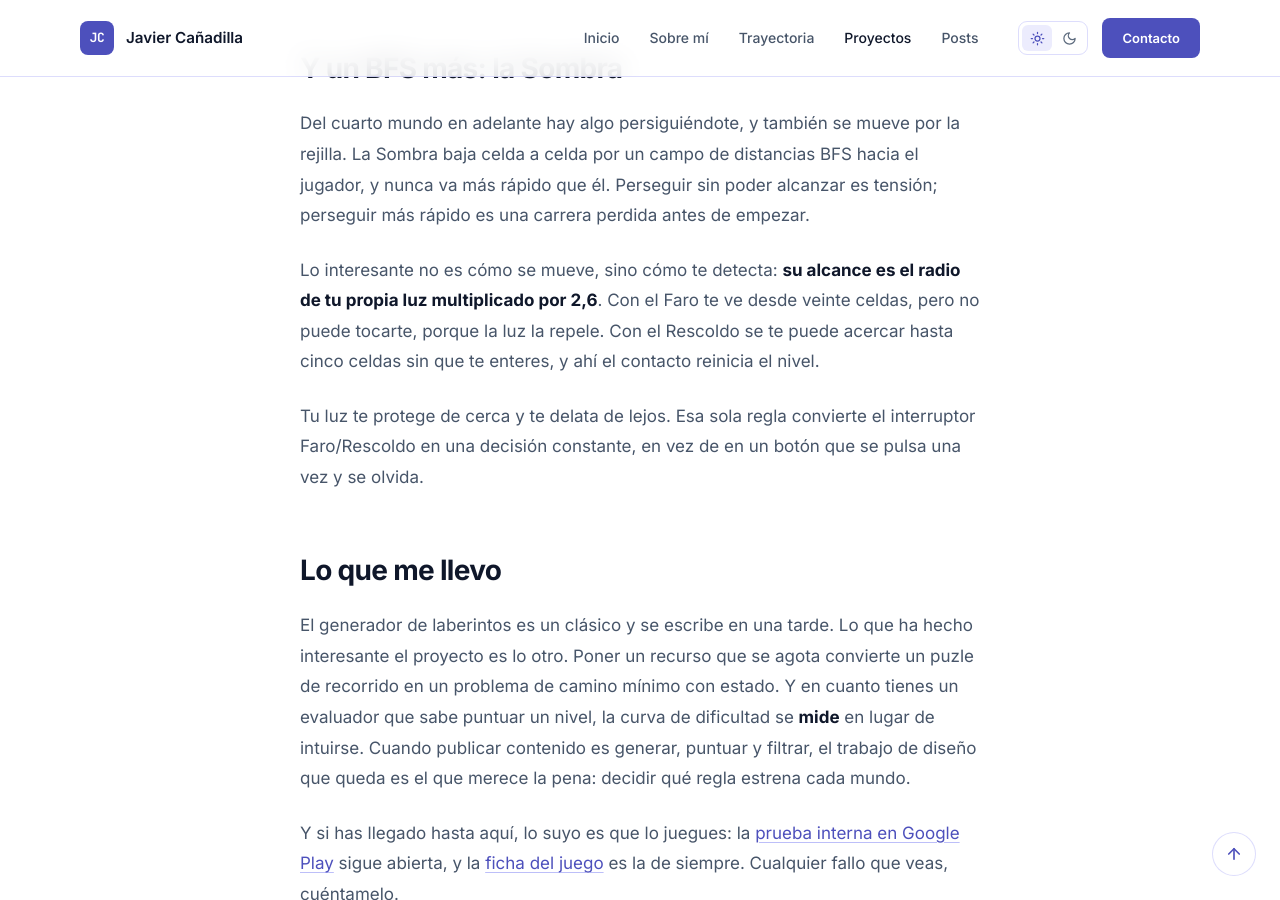
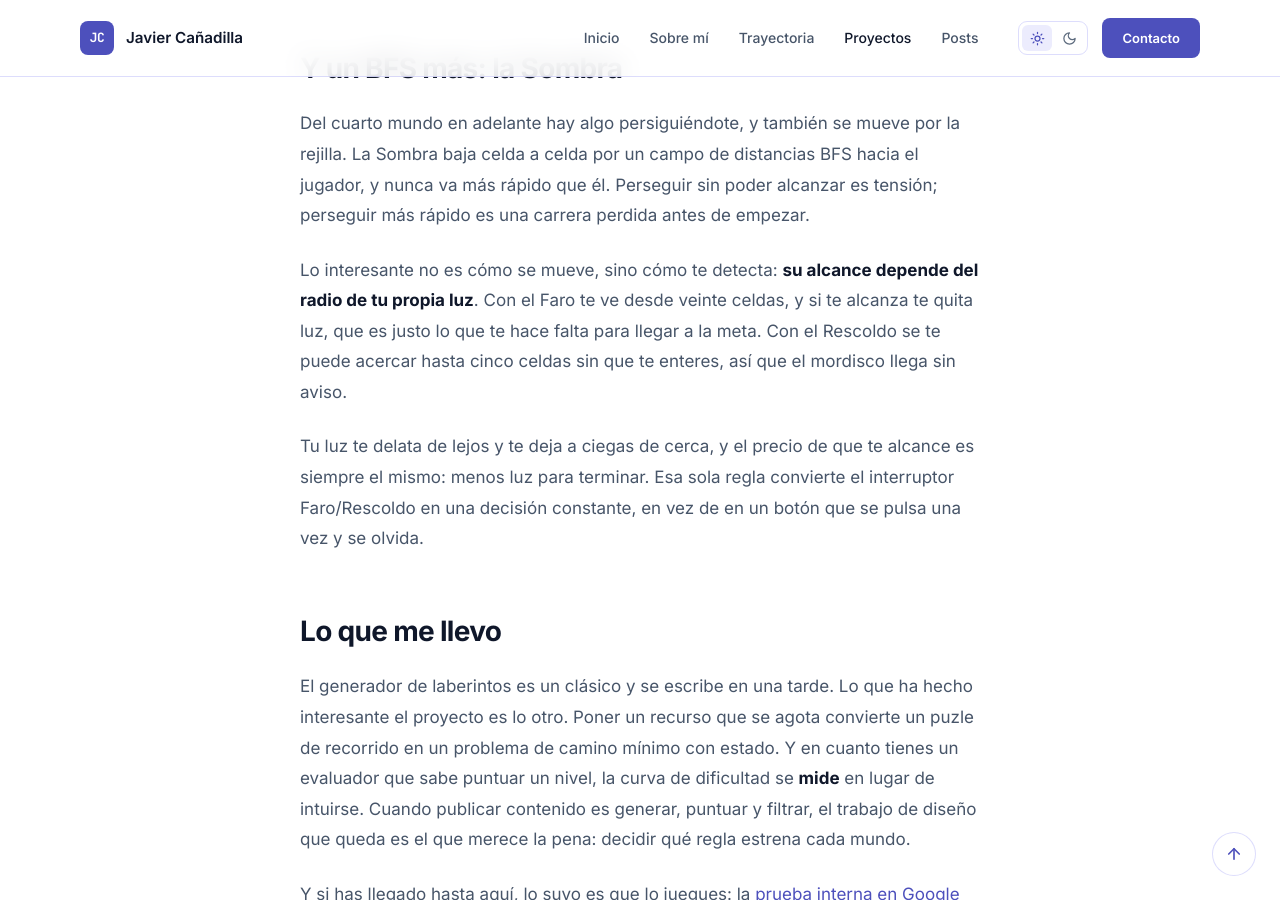
Before and after one commit to jcanadilla/jcanadilla.github.io, a Jekyll site: the page built from _projects/5-shadow-maze.md, in a window 1280 px wide and 900 px high, scrolled down 8824 px. Built offline with Jekyll 4.4.1, drawn with Linux system fonts in a browser that asks for light colours; comment, search, counter and statistics services are not loaded.

Commit message:
Correct what the Shadow does when it reaches you
The paragraph said the Shadow could not touch you under Faro because
light repelled it, and that contact under Rescoldo restarted the level.
Contact drains light instead, in both modes, which is what makes it
costly: light is the resource you need to reach the goal.

Also drops the 2.6 multiplier behind its detection range, and reworks
the closing line, which claimed light protected you up close — the
protection it described no longer exists.

Co-Authored-By: Claude <noreply@anthropic.com>
Claude-Session: https://claude.ai/code/session_01672nJT7Cs5LTm6z1qbjKpv

```diff
--- a/_projects/5-shadow-maze.md
+++ b/_projects/5-shadow-maze.md
@@ -217,9 +217,9 @@ Un detalle que costó una regla entera. Con placas, el recorrido que termina el
 
 Del cuarto mundo en adelante hay algo persiguiéndote, y también se mueve por la rejilla. La Sombra baja celda a celda por un campo de distancias BFS hacia el jugador, y nunca va más rápido que él. Perseguir sin poder alcanzar es tensión; perseguir más rápido es una carrera perdida antes de empezar.
 
-Lo interesante no es cómo se mueve, sino cómo te detecta: **su alcance es el radio de tu propia luz multiplicado por 2,6**. Con el Faro te ve desde veinte celdas, pero no puede tocarte, porque la luz la repele. Con el Rescoldo se te puede acercar hasta cinco celdas sin que te enteres, y ahí el contacto reinicia el nivel.
+Lo interesante no es cómo se mueve, sino cómo te detecta: **su alcance depende del radio de tu propia luz**. Con el Faro te ve desde veinte celdas, y si te alcanza te quita luz, que es justo lo que te hace falta para llegar a la meta. Con el Rescoldo se te puede acercar hasta cinco celdas sin que te enteres, así que el mordisco llega sin aviso.
 
-Tu luz te protege de cerca y te delata de lejos. Esa sola regla convierte el interruptor Faro/Rescoldo en una decisión constante, en vez de en un botón que se pulsa una vez y se olvida.
+Tu luz te delata de lejos y te deja a ciegas de cerca, y el precio de que te alcance es siempre el mismo: menos luz para terminar. Esa sola regla convierte el interruptor Faro/Rescoldo en una decisión constante, en vez de en un botón que se pulsa una vez y se olvida.
 
 ## Lo que me llevo
 
```
